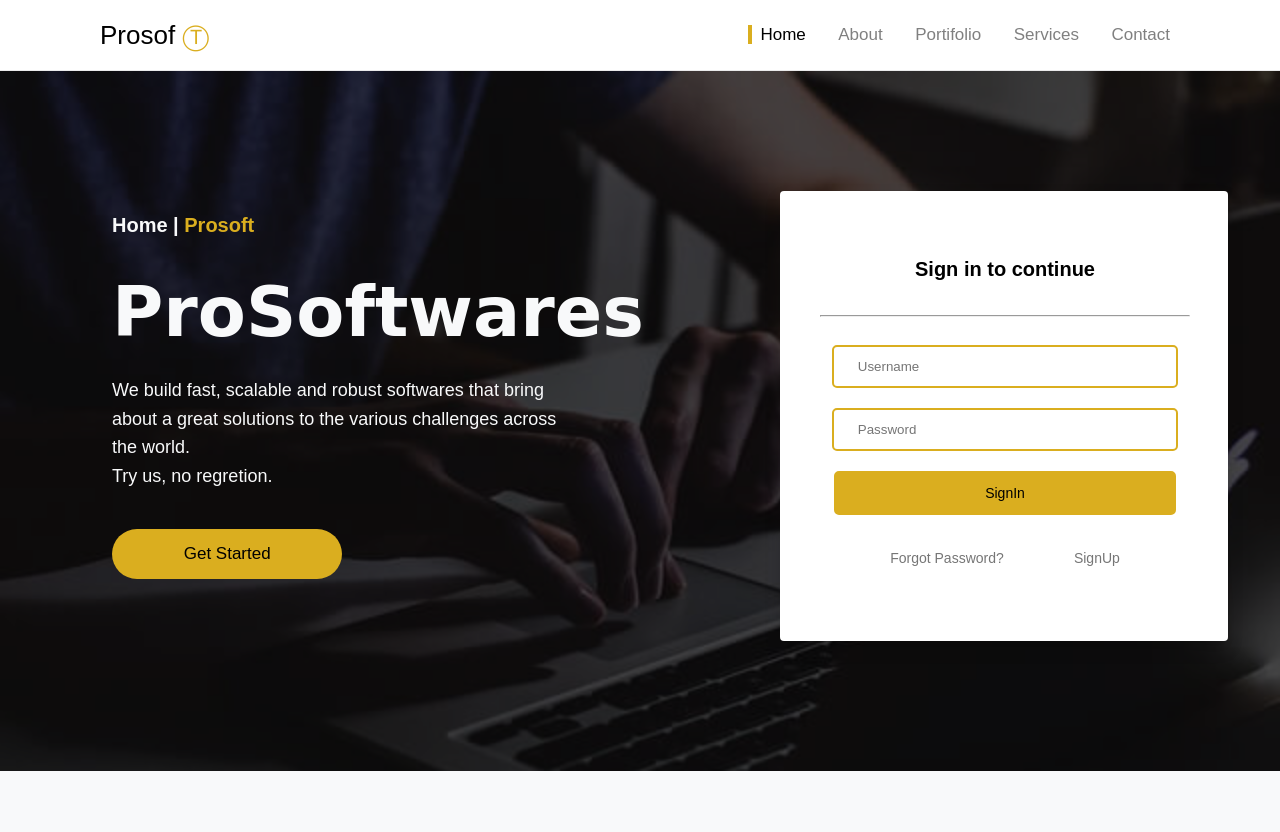
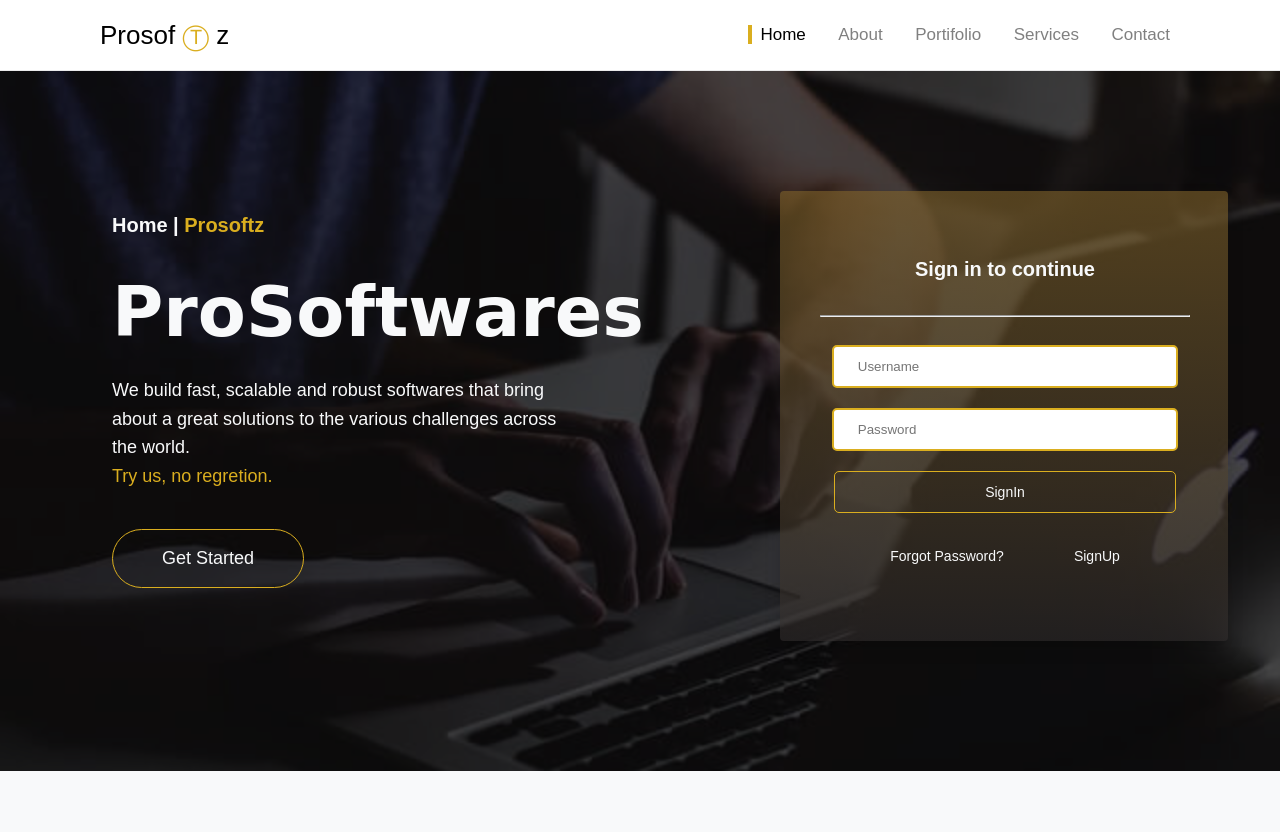
Before and after one commit to ProDeveloper-1/Web, a PHP site: page / in a window 1280 px wide. Shown: the top 832 px of the page. Run offline with PHP 8.4, Linux system fonts and the light colour scheme; some web fonts are replaced.

Commit message:
Modification on brand

```diff
--- a/Prosoft/assets/css/index.css
+++ b/Prosoft/assets/css/index.css
@@ -207,19 +207,22 @@ main {
 
 .hero-text .btn {
     border: none;
-    color: #000;
-    background: #daae1f;
-    width: 30%;
-    padding: 15px 10px;
+    color: #f8f9fa;
+    background: transparent;
+    width: 25%;
+    padding: 18px 10px;
     margin-top: 20px;
     margin-left: 100px;
     border-radius: 50px;
-    font-size: 17px;
+    font-size: 18px;
+    border: 1px solid #daae1f;
+    transition: all .5s;
 }
 
 .hero-text .btn:hover {
     cursor: pointer;
-    background: #caaa40;
+    background: #daae1f;
+    color: #000;
 }
 
 /* Media Query */
@@ -255,7 +258,7 @@ main {
     width: 25%;
     margin-top: 120px;
     height: 450px;
-    background: #fff;
+    background-image: linear-gradient(360deg, rgba(48, 44, 44, 0.6), rgba(129, 99, 42, 0.6));
     box-shadow: 0 0.5rem 1rem rgba(0, 0, 0, 0.15) !important;
     border-radius: 0.25rem;
     color: #000;
@@ -330,11 +333,12 @@ main {
 .hero form h4 {
     text-align: center;
     font-size: 20px;
+    color: #f8f9fa;
 }
 
 .hero form a {
     text-decoration: none;
-    color: #767676;
+    color: #f8f9fa;
     font-size: 14px;
 }
 
@@ -358,13 +362,17 @@ main {
 
 .hero input[type=submit] {
     width: 97%;
-    background: #daae1f;
+    background: transparent;
+    color: #f8f9fa;
+    border: 1px solid #daae1f;
     font-size: 14px;
+    transition: all .5s;
 }
 
 .hero input[type=submit]:hover {
-    background: #caaa40;
+    background: #daae1f;
     cursor: pointer;
+    color: #000;
 }
 
 .hero .forgot {
@@ -373,6 +381,7 @@ main {
     flex-flow: wrap row;
     margin-top: 20px;
 }
+
 
 /* Media Query */
 
--- a/Prosoft/index.html
+++ b/Prosoft/index.html
@@ -27,7 +27,7 @@
     <!-- === Header === -->
     <nav class="nav">
         <a href="#home" class="brand">
-            Prosof <span>&#9417;</span>
+            Prosof <span>&#9417;</span> z
         </a>
         <label for="toggle">&#9776;</label>
         <input type="checkbox" name="toggle" id="toggle">
@@ -49,13 +49,13 @@
                 <div class="contents">
                     <div class="hero">
                         <div class="hero-text">
-                            <h5>Home | <span>Prosoft</span></h5>
+                            <h5>Home | <span>Prosoftz</span></h5>
                             <h1>ProSoftwares</h1>
                             <p>
                                 We build fast, scalable and robust softwares that bring about a great solutions to the
                                 various challenges across the world.
                                 <br>
-                                Try us, no regretion.
+                                <span>Try us, no regretion.</span>
                             </p>
                             <a href="#"><button class="btn">Get Started</button></a>
                         </div>
--- a/Prosoft/site/about.html
+++ b/Prosoft/site/about.html
@@ -27,7 +27,7 @@
     <!-- === Header === -->
     <nav class="nav">
         <a href="#home" class="brand">
-            Prosof <span>&#9417;</span>
+            Prosof <span>&#9417;</span> z
         </a>
         <label for="toggle">&#9776</label>
         <input type="checkbox" name="toggle" id="toggle">
--- a/Prosoft/site/contact.html
+++ b/Prosoft/site/contact.html
@@ -27,7 +27,7 @@
     <!-- === Header === -->
     <nav class="nav">
         <a href="#home" class="brand">
-            Prosof <span>&#9417;</span>
+            Prosof <span>&#9417;</span> z
         </a>
         <label for="toggle">&#9776;</label>
         <input type="checkbox" name="toggle" id="toggle">
--- a/Prosoft/site/portifolio.html
+++ b/Prosoft/site/portifolio.html
@@ -27,7 +27,7 @@
     <!-- === Header === -->
     <nav class="nav">
         <a href="#home" class="brand">
-            Prosof <span>&#9417;</span>
+            Prosof <span>&#9417;</span> z
         </a>
         <label for="toggle">&#9776</label>
         <input type="checkbox" name="toggle" id="toggle">
--- a/Prosoft/site/services.html
+++ b/Prosoft/site/services.html
@@ -27,7 +27,7 @@
     <!-- === Header === -->
     <nav class="nav">
         <a href="#home" class="brand">
-            Prosof <span>&#9417;</span>
+            Prosof <span>&#9417;</span> z
         </a>
         <label for="toggle">&#9776</label>
         <input type="checkbox" name="toggle" id="toggle">
```
